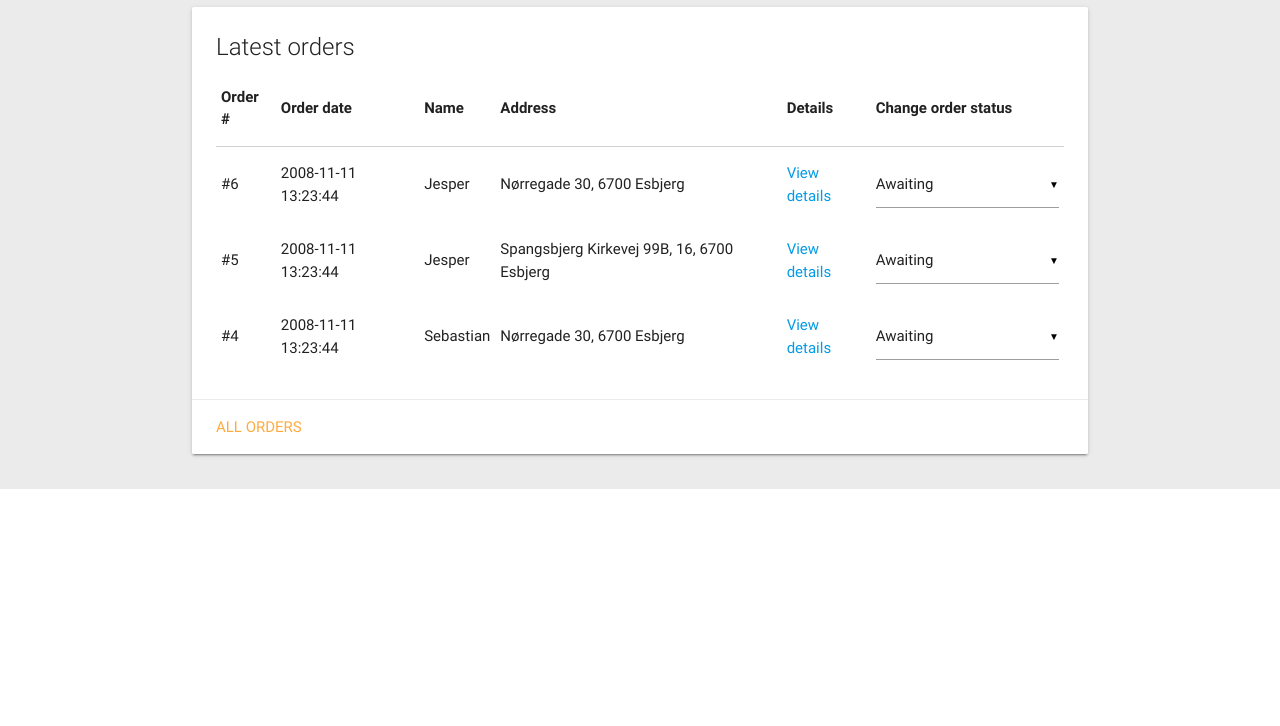
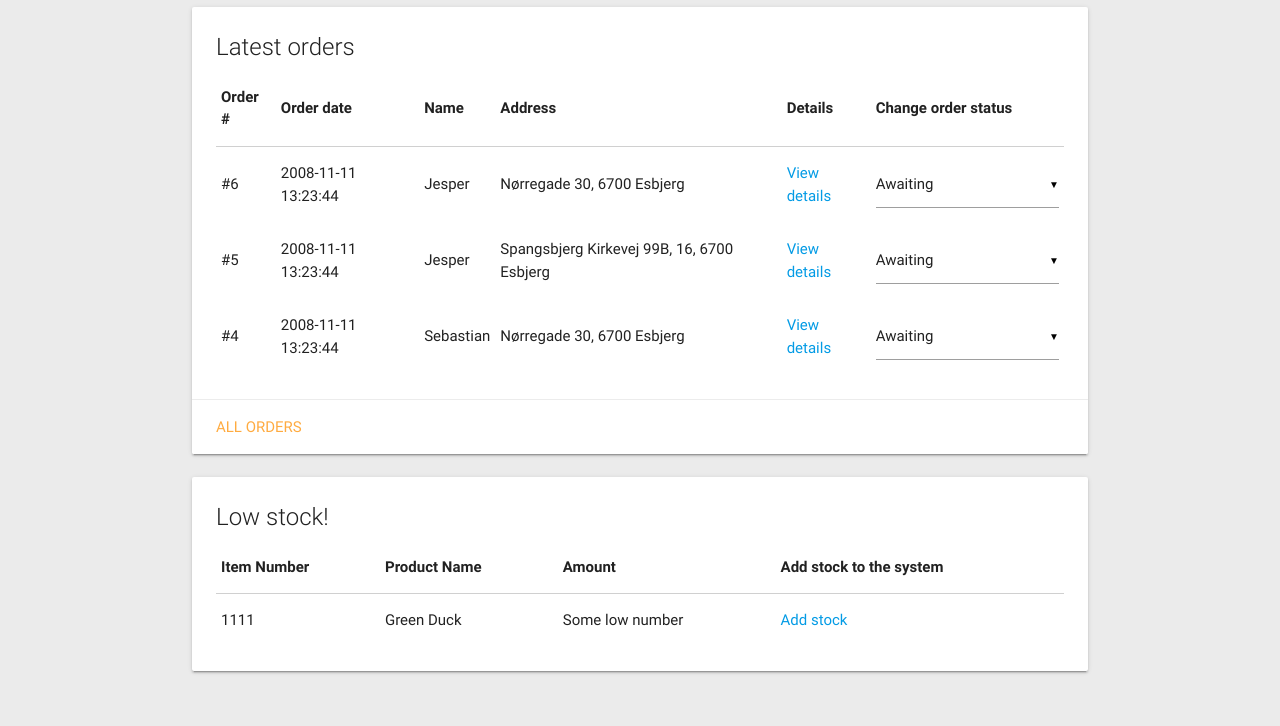
Before and after one commit to jdanetmedia/dwp, a PHP site: page /admin/index.php in a window 1280 px wide. Shown: the part 336-1062 px from the top of the page. Before the commit the page ends 825 px from the top, so only its background shows below. Run offline with PHP 8.4, Linux system fonts and the light colour scheme; data comes from the database, SQL or seed files in the repository; data that the repository does not hold is empty; some libraries are stand-ins or nearby versions.

Commit message:
Started adding more stuff to admin frontpage

```diff
--- a/admin/index.php
+++ b/admin/index.php
@@ -70,6 +70,34 @@ $latestorders = $orders->getLatestOrders();
             <a href="manage-orders.php">All orders</a>
           </div>
         </div>
+        <div class="row">
+          <div class="col s12">
+            <div class="card">
+              <div class="card-content">
+                <span class="card-title">Low stock!</span>
+                <table class="responsive-table">
+                  <thead>
+                    <tr>
+                        <th>Item Number</th>
+                        <th>Product Name</th>
+                        <th>Amount</th>
+                        <th>Add stock to the system</th>
+                    </tr>
+                  </thead>
+                  <tbody>
+                    <tr>
+                      <td>1111</td>
+                      <td>Green Duck</td>
+                      <td>Some low number</td>
+                      <td>
+                        <a href="edit-product.php?item=1111">Add stock</a>
+                      </td>
+                    </tr>
+                  </tbody>
+              </div>
+            </div>
+          </div>
+        </div>
       </div>
     </div>
   </div>
```
